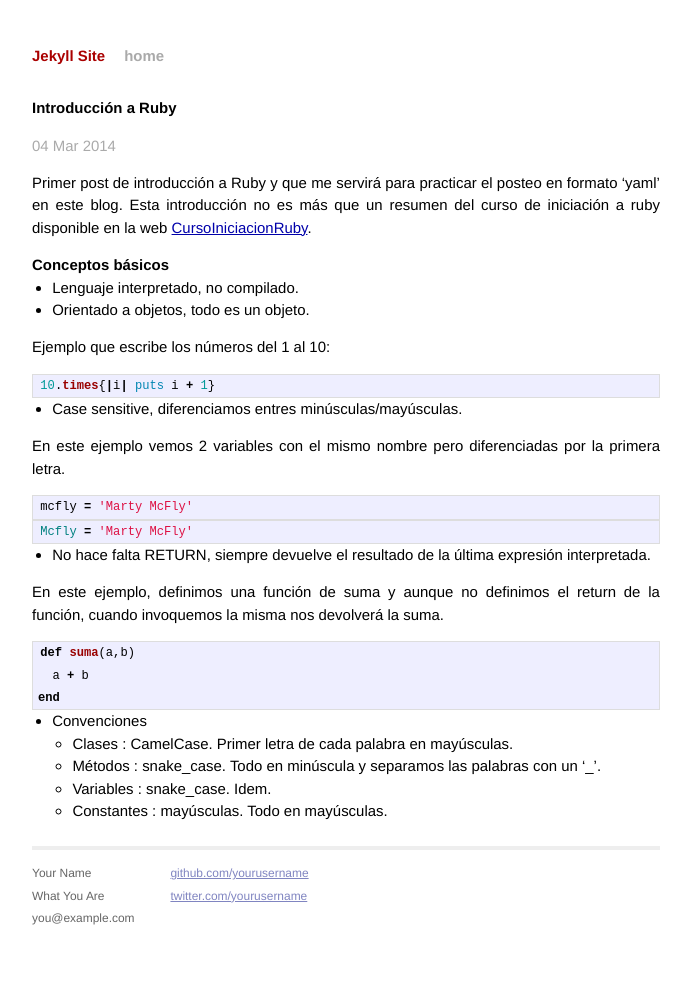
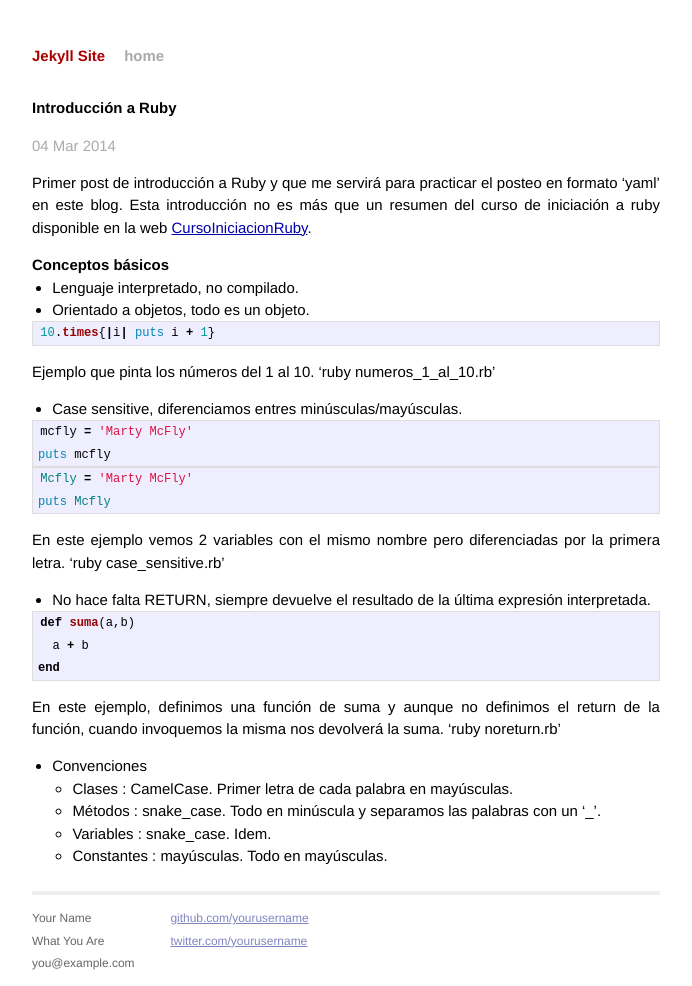
Before and after one commit to jclaret/jclaret.github.io, a Jekyll site: the page built from _posts/2014-03-04-Introducción-a-Ruby.markdown, in a window 1280 px wide. Shown: the whole page, without its empty margins (294-986 px from the left). Built offline with Jekyll 4.4.1, drawn with Linux system fonts in a browser that asks for light colours; Markdown is read by kramdown in place of the engine named in the settings; before the commit the page ends 945 px from its top, so only the background shows below that.

Commit message:
Ruby Conceptos básicos (mod2)

```diff
--- a/_posts/2014-03-04-Introducción-a-Ruby.markdown
+++ b/_posts/2014-03-04-Introducción-a-Ruby.markdown
@@ -12,35 +12,37 @@ Conceptos básicos
   * Lenguaje interpretado, no compilado.
   * Orientado a objetos, todo es un objeto.
 
-Ejemplo que escribe los números del 1 al 10:
-
 {% highlight ruby %}
 10.times{|i| puts i + 1}
 {% endhighlight %}
 
+Ejemplo que pinta los números del 1 al 10. 'ruby numeros_1_al_10.rb'
+
 
   * Case sensitive, diferenciamos entres minúsculas/mayúsculas.
 
-En este ejemplo vemos 2 variables con el mismo nombre pero diferenciadas por la primera letra.
 
 {% highlight ruby %}
 mcfly = 'Marty McFly'
+puts mcfly
 {% endhighlight %}
 
 {% highlight ruby %}
 Mcfly = 'Marty McFly'
+puts Mcfly
 {% endhighlight %}
 
+En este ejemplo vemos 2 variables con el mismo nombre pero diferenciadas por la primera letra. 'ruby case_sensitive.rb'
 
   * No hace falta RETURN, siempre devuelve el resultado de la última expresión interpretada.
 
-En este ejemplo, definimos una función de suma y aunque no definimos el return de la función, cuando invoquemos la misma nos devolverá la suma.
 {% highlight ruby %}
 def suma(a,b)
   a + b
 end
 {% endhighlight %}
 
+En este ejemplo, definimos una función de suma y aunque no definimos el return de la función, cuando invoquemos la misma nos devolverá la suma. 'ruby noreturn.rb'
 
   * Convenciones
     - Clases : CamelCase. Primer letra de cada palabra en mayúsculas.
```
